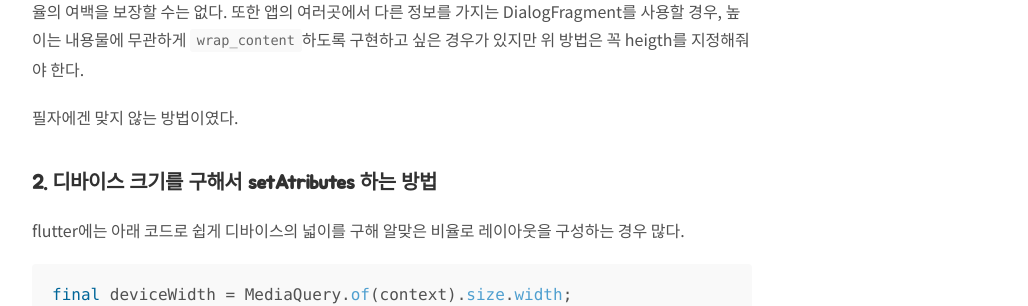
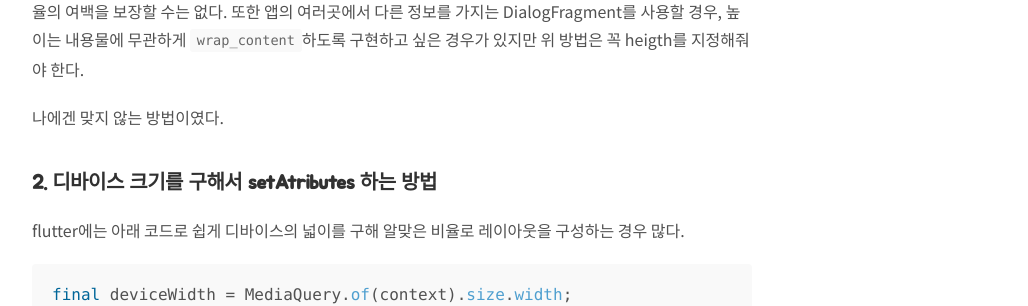
Before and after one commit to wooooooak/wooooooak.github.io, a Jekyll site: the page built from _posts/android/2019-11-23-dialogFragment사이즈변경.md, in a window 1280 px wide and 900 px high, scrolled down 1519 px. Shown: the part 155-461 px from the top of the window, without its empty margins (248-1276 px from the left). Built offline with Jekyll 4.4.1, drawn with Linux system fonts in a browser that asks for light colours; nearby versions of some CDN libraries; some web fonts are replaced; comment, search, counter and statistics services are not loaded.

Commit message:
오탈자 수정

```diff
--- a/_posts/android/2019-11-23-dialogFragment사이즈변경.md
+++ b/_posts/android/2019-11-23-dialogFragment사이즈변경.md
@@ -49,7 +49,7 @@ android:layout_height="match_parent"
 
 이 방법은 Dialog의 너비와 높이를 미리 지정해둔 Dp크기로 설정할 수 있지만, 어느 디바이스에서든 동일한 비율의 여백을 보장할 수는 없다. 또한 앱의 여러곳에서 다른 정보를 가지는 DialogFragment를 사용할 경우, 높이는 내용물에 무관하게 `wrap_content`하도록 구현하고 싶은 경우가 있지만 위 방법은 꼭 heigth를 지정해줘야 한다.
 
-필자에겐 맞지 않는 방법이였다.
+나에겐 맞지 않는 방법이였다.
 
 ### 2. 디바이스 크기를 구해서 setAtributes 하는 방법
 
```
